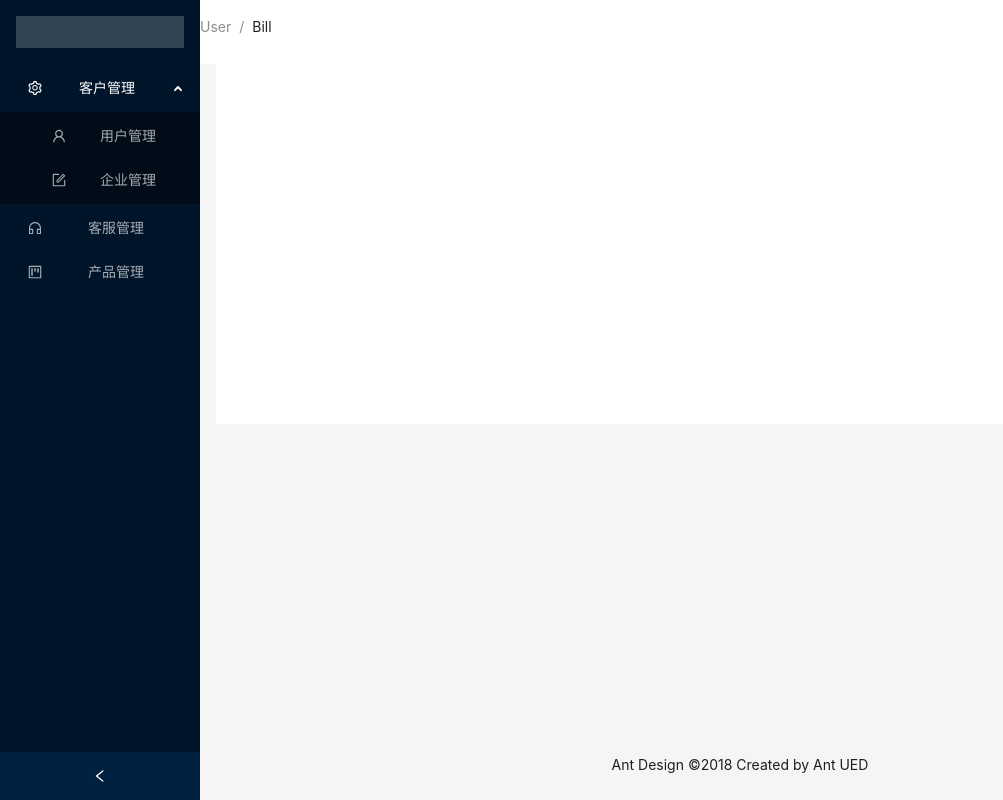
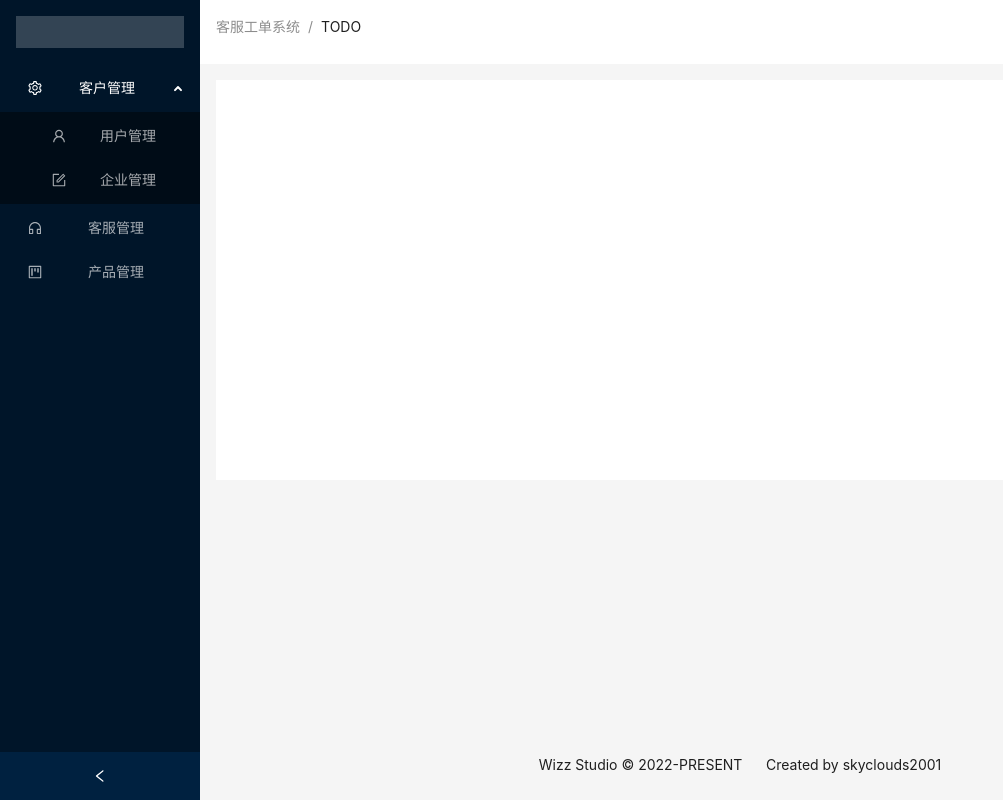
Before and after one commit to skyclouds2001/Medical-Device-After-Sale-Service-BackStage, a React (Vite) app: page /customer in a window 1280 px wide. Shown: the whole page, without its empty margins (0-1003 px from the left). Built offline with nearby package versions, Linux system fonts and the light colour scheme.

Commit message:
feat: update base page

```diff
--- a/src/views/BasePage.tsx
+++ b/src/views/BasePage.tsx
@@ -1,36 +1,30 @@
 import React, { useState } from 'react'
 import { Outlet } from 'react-router-dom'
-import { Breadcrumb, Layout, theme } from 'antd'
+import { Breadcrumb, Layout } from 'antd'
 import SideBar from '@/components/SideBar'
 
-const { Header, Content, Footer, Sider } = Layout
-
 const BasePage: React.FC = () => {
-  const {
-    token: { colorBgContainer }
-  } = theme.useToken()
-
   const [collapsed, setCollapsed] = useState(false)
 
   return (
-    <Layout style={{ minHeight: '100vh' }}>
-      <Sider collapsible collapsed={collapsed} onCollapse={value => setCollapsed(value)}>
-        <div style={{ height: 32, margin: 16, background: 'rgba(255, 255, 255, 0.2)' }} />
+    <Layout className="min-h-screen">
+      <Layout.Sider collapsible collapsed={collapsed} onCollapse={value => setCollapsed(value)}>
+        <div className="h-8 m-4 bg-[#FFFFFF33]" />
         <SideBar />
-      </Sider>
+      </Layout.Sider>
       <Layout className="site-layout">
-        <Header style={{ padding: 0, background: colorBgContainer }}>
-          <Breadcrumb style={{ margin: '16px 0' }}>
-            <Breadcrumb.Item>User</Breadcrumb.Item>
-            <Breadcrumb.Item>Bill</Breadcrumb.Item>
+        <Layout.Header style={{ padding: 0, backgroundColor: 'white' }}>
+          <Breadcrumb className="p-4">
+            <Breadcrumb.Item>客服工单系统</Breadcrumb.Item>
+            <Breadcrumb.Item>TODO</Breadcrumb.Item>
           </Breadcrumb>
-        </Header>
-        <Content style={{ margin: '0 16px' }}>
-          <div style={{ padding: 24, minHeight: 360, background: colorBgContainer }}>
+        </Layout.Header>
+        <Layout.Content className="m-4">
+          <div className="min-h-[400px] p-6 bg-white">
             <Outlet />
           </div>
-        </Content>
-        <Footer style={{ textAlign: 'center' }}>Ant Design ©2018 Created by Ant UED</Footer>
+        </Layout.Content>
+        <Layout.Footer className="text-center">Wizz Studio © 2022-PRESENT &nbsp;&nbsp;&nbsp;&nbsp; Created by skyclouds2001</Layout.Footer>
       </Layout>
     </Layout>
   )
```
